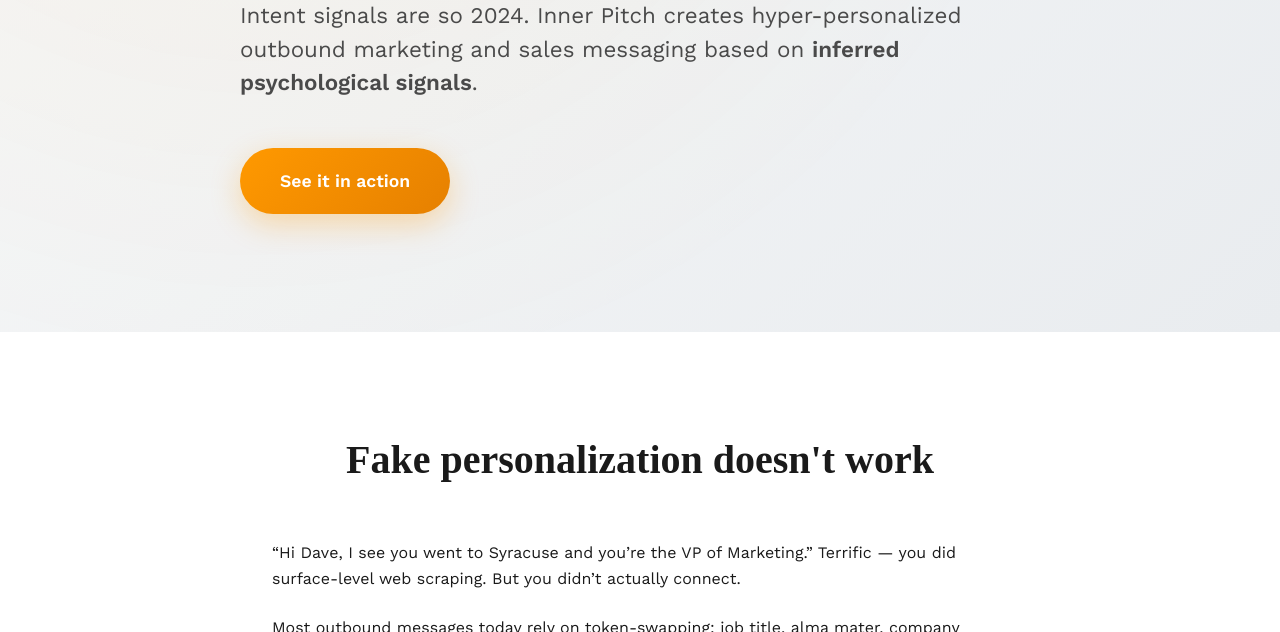
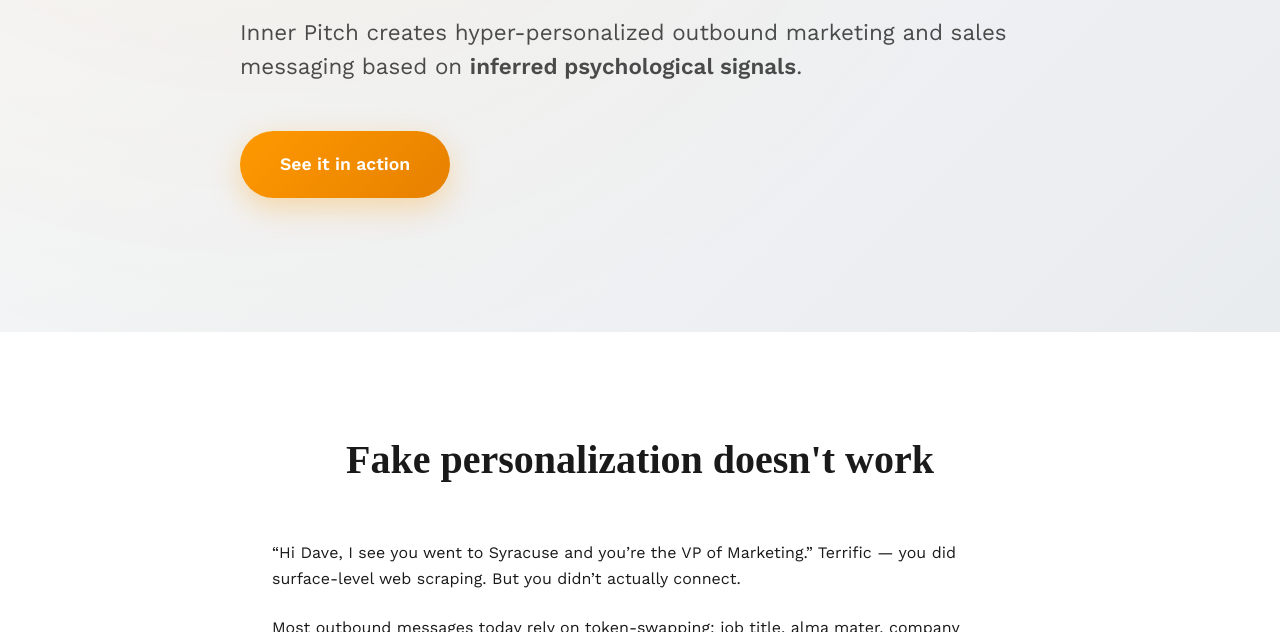
Before and after one commit to mmmmdave/InnerPitch.com, a plain HTML site: page index.html in a window 1280 px wide. Shown: the part 468-1100 px from the top of the page. Drawn offline with nearby package versions, Linux system fonts and the light colour scheme; a web font is replaced by a local one.

Commit message:
Update index.html

```diff
--- a/index.html
+++ b/index.html
@@ -489,7 +489,7 @@
                 <div class="hero-content">
                     <h1 class="header-font">
           Outreach that hits where it counts — <span class="highlight">inside the mind</span>. </h1>
-                    <p class="hero-subtitle">Intent signals are so 2024. Inner Pitch creates hyper-personalized outbound marketing and sales messaging based on <strong>inferred psychological signals</strong>.</p><a href="free-ICP.html" class="cta-button">See it in action</a>
+                    <p class="hero-subtitle">Inner Pitch creates hyper-personalized outbound marketing and sales messaging based on <strong>inferred psychological signals</strong>.</p><a href="free-ICP.html" class="cta-button">See it in action</a>
                 </div>
             </div>
         </section>
```
